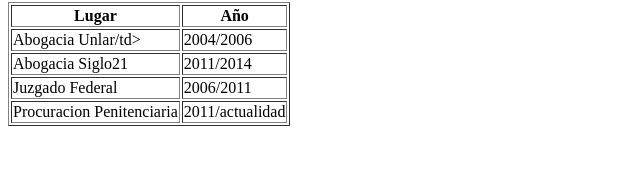
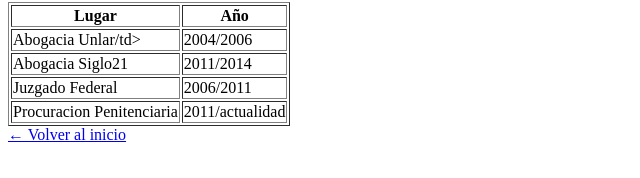
Before and after one commit to JoseNicolasNunez/TP1-Prog3, a plain HTML site: page experiencia-estudios.html in a window 1280 px wide. Shown: the part 78-256 px from the top of the page, without its empty margins (0-640 px from the left). Drawn offline with Linux system fonts and the light colour scheme.

Commit message:
commit7-retoque

```diff
--- a/experiencia-estudios.html
+++ b/experiencia-estudios.html
@@ -14,5 +14,6 @@
     <tr><td>Juzgado Federal</td><td>2006/2011</td></tr>
     <tr><td>Procuracion Penitenciaria</td><td>2011/actualidad</td></tr>
   </table>
+  <a href="index.html">← Volver al inicio</a>
 </body>
 </html>
```
